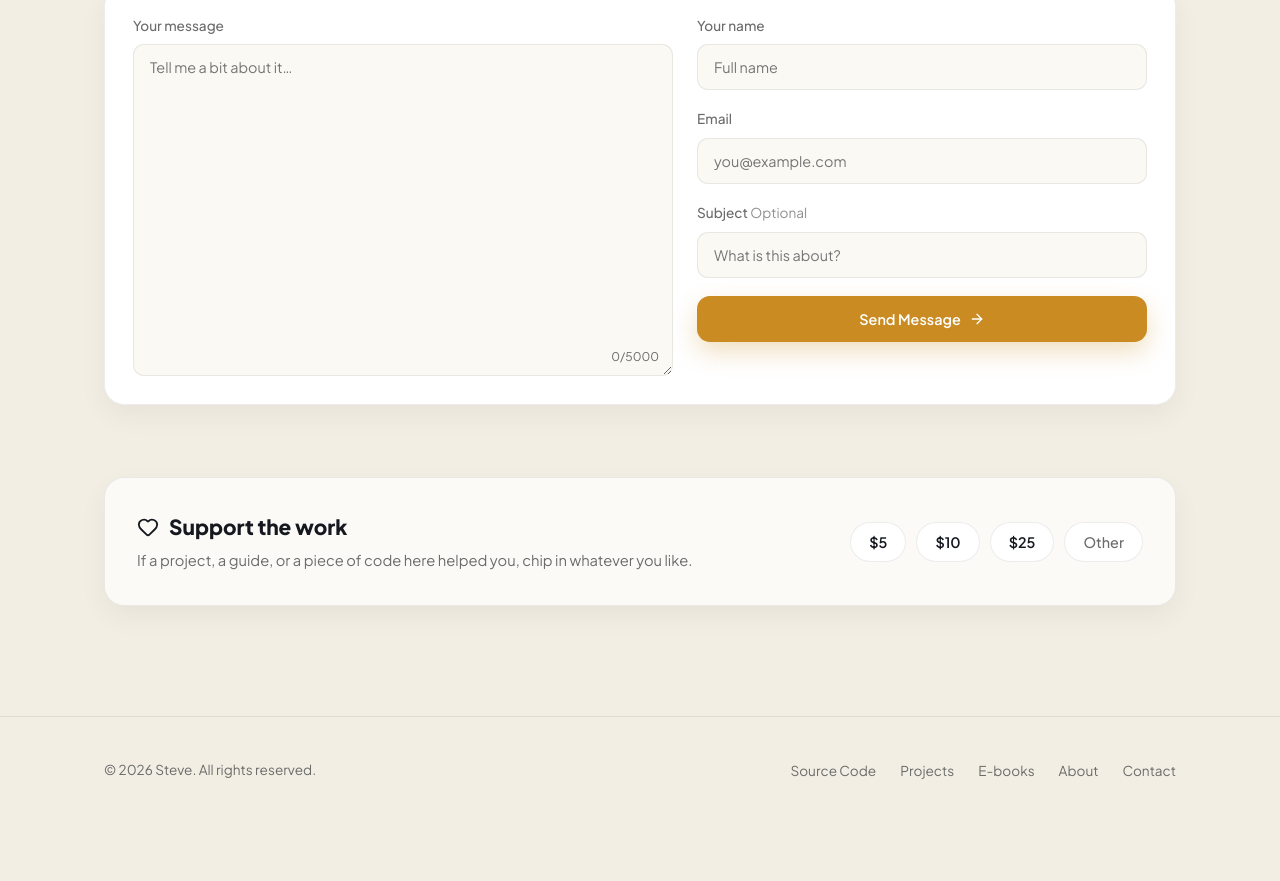
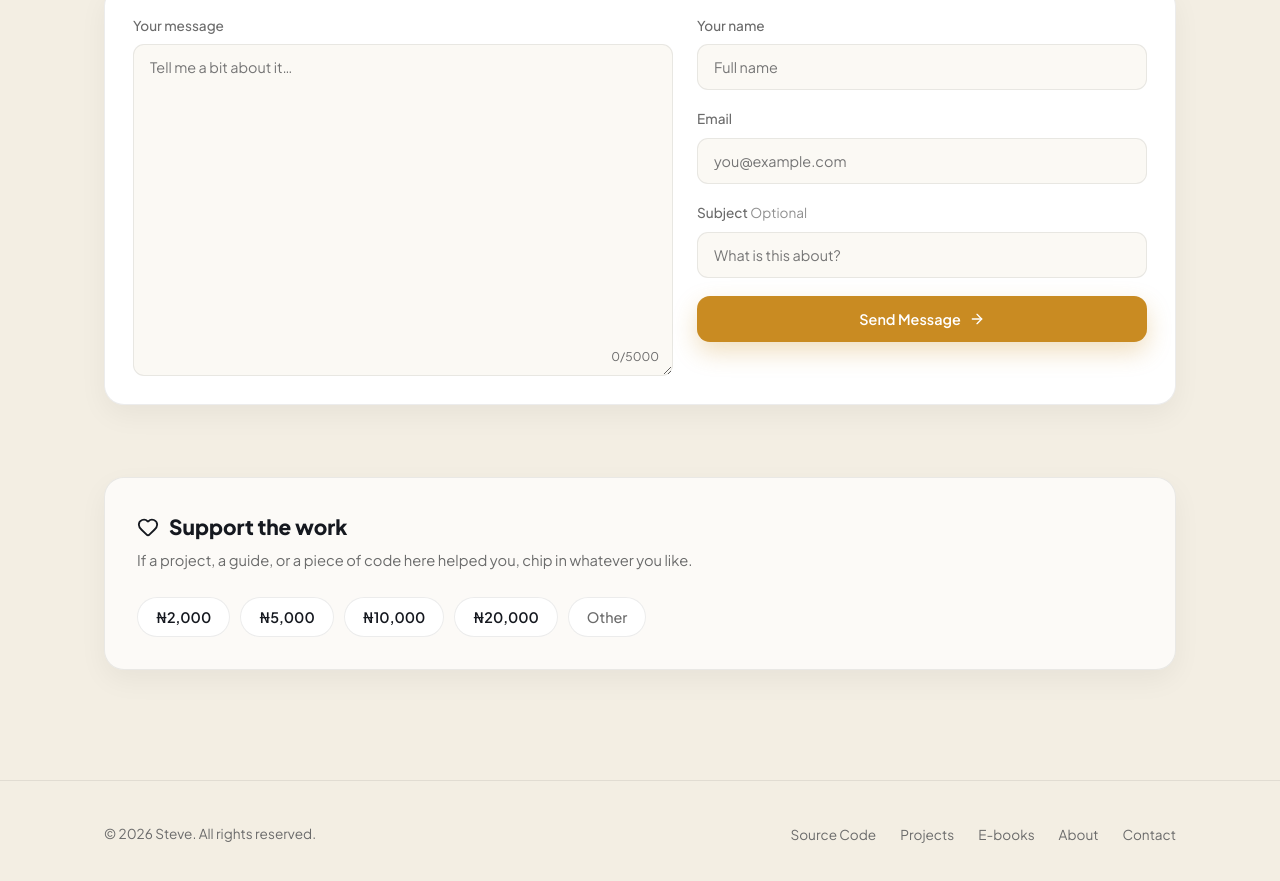
Before and after one commit to florino12345/steve-portfolio, a plain HTML site: page index.html in a window 1280 px wide. Shown: the part 4731-5612 px from the top of the page. Before the commit the page ends 5554 px from the top, so only its background shows below. Drawn offline with Linux system fonts and the light colour scheme.

Commit message:
Change support chip currency from USD to naira
Co-Authored-By: Claude Sonnet 5 <noreply@anthropic.com>

```diff
--- a/index.html
+++ b/index.html
@@ -1578,9 +1578,10 @@
           <p>If a project, a guide, or a piece of code here helped you, chip in whatever you like.</p>
         </div>
         <div class="support-actions" aria-label="Support with">
-          <button type="button" class="support-chip">$5</button>
-          <button type="button" class="support-chip">$10</button>
-          <button type="button" class="support-chip">$25</button>
+          <button type="button" class="support-chip">₦2,000</button>
+          <button type="button" class="support-chip">₦5,000</button>
+          <button type="button" class="support-chip">₦10,000</button>
+          <button type="button" class="support-chip">₦20,000</button>
           <button type="button" class="support-chip is-other">Other</button>
         </div>
       </div>
```
